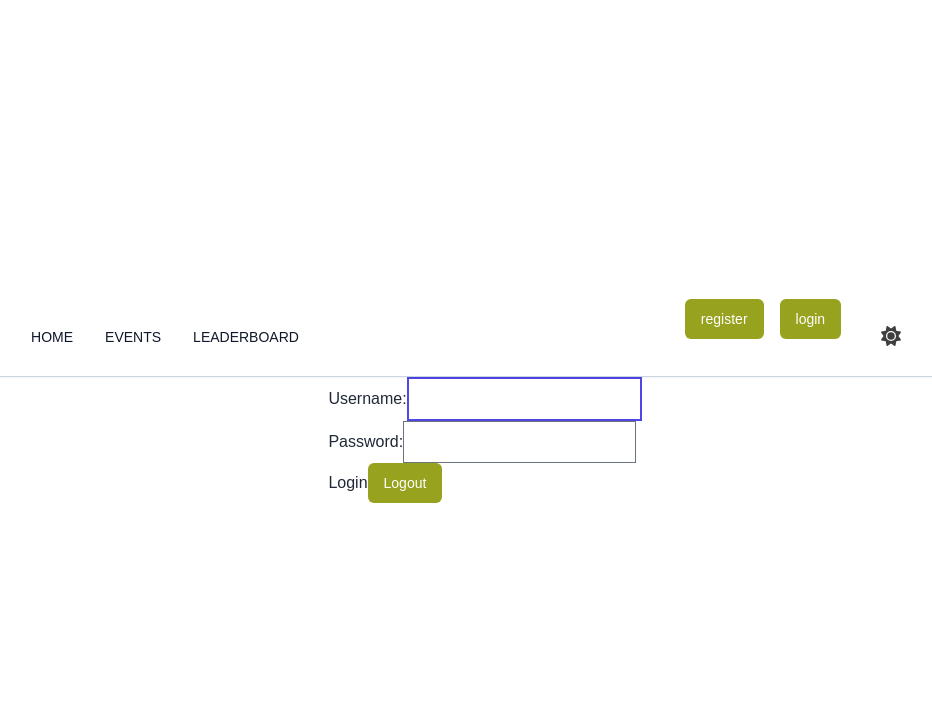
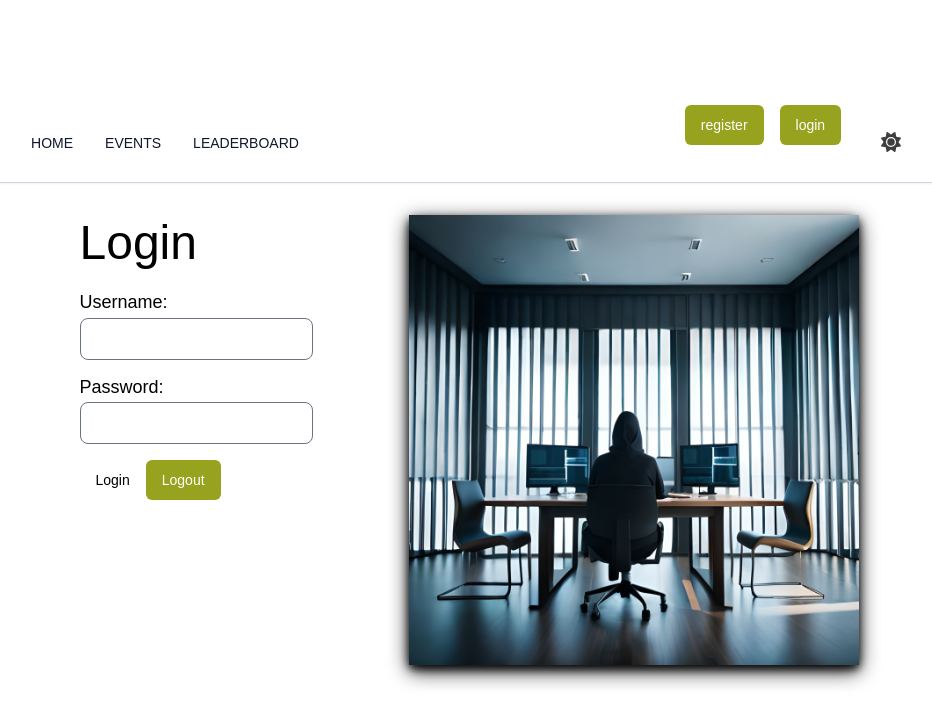
Before and after one commit to anton-cornak/codefights-web, a Next.js app in the folder front-end/: page /login in a window 1280 px wide. Shown: the top 726 px of the page, without its empty margins (155-1087 px from the left). Built offline with nearby package versions, Linux system fonts and the light colour scheme; a web font is replaced by a local one; what prettier-plugin-tailwindcss would draw is missing.

Commit message:
style added

```diff
--- a/front-end/pages/login.tsx
+++ b/front-end/pages/login.tsx
@@ -2,11 +2,14 @@ import { useRouter } from "next/router";
 import React, { useState } from "react";
 import axios from "axios";
 import LogoutButton from "../components/LogoutButton";
+import BoxShadowImage from "../components/BoxShadowImage";
 
 const LoginForm = () => {
   const [username, setUsername] = useState("");
   const [password, setPassword] = useState("");
   const [errorMessage, setErrorMessage] = useState("");
+  const [loading, setLoading] = useState(false);
+  const router = useRouter();
 
   const handleUsernameChange = (event: React.ChangeEvent<HTMLInputElement>) => {
     setUsername(event.target.value);
@@ -16,14 +19,13 @@ const LoginForm = () => {
     setPassword(event.target.value);
   };
 
-  const router = useRouter();
-
   const handleSubmit = async (event: React.FormEvent<HTMLFormElement>) => {
     event.preventDefault();
 
     const loginUrl: string = process.env.NEXT_PUBLIC_LOGIN_URL!;
 
     try {
+      setLoading(true);
       const response = await axios.post(loginUrl, {
         username: username,
         password: password,
@@ -36,46 +38,61 @@ const LoginForm = () => {
       localStorage.setItem("username", usernameFromBackend);
       localStorage.setItem("role", role);
 
-      alert("you are logged in");
-      // Do something with the token or navigate to a different page
-
-      if (role === "USER") {
-        router.push("/user");
-      } else if (role === "ADMIN") {
-        router.push("/admin");
+      if (role === "USER" || role === "ADMIN") {
+        router.push("/eventsNEW");
       }
     } catch (error) {
       console.error(error);
       setErrorMessage("Wrong username or password!");
-      // Handle error, show error message, etc.
+    } finally {
+      setLoading(false);
     }
   };
 
   return (
-    <form onSubmit={handleSubmit}>
-      <div>
-        <label htmlFor="username">Username:</label>
+    <div className="md:flex">
+      <div className="p-8">
+        <form onSubmit={handleSubmit} className="block mt-1 text-lg leading-tight font-medium text-black dark:text-white">
+          <h1 className="text-5xl text-black dark:text-white">Login</h1>
+          <div className="mb-4">
+            <label htmlFor="username" className="block font-medium text-black dark:text-white mt-6">
+              Username:
+            </label>
             <input
               type="text"
               id="username"
               value={username}
               onChange={handleUsernameChange}
-          className="border-solid border-2 border-indigo-600"
+              className="mt-1 px-3 py-2 border rounded-lg w-full focus:outline-none focus:ring-2 focus:ring-gray-600"
             />
           </div>
-      <div>
-        <label htmlFor="password">Password:</label>
+          <div className="mb-4">
+            <label htmlFor="password" className="block font-medium text-black dark:text-white">
+              Password:
+            </label>
             <input
               type="password"
               id="password"
               value={password}
               onChange={handlePasswordChange}
+              className="mt-1 px-3 py-2 border rounded-lg w-full focus:outline-none focus:ring-2 focus:ring-gray-600"
             />
           </div>
           {errorMessage && <p className="error text-red-600"> {errorMessage} </p>}
-      <button type="submit">Login</button>
+          <button
+            type="submit"
+            className="px-4 py-2 text-sm font-medium text-black dark:text-white bg-custom_light_grey rounded-sm hover:bg-custom_green focus:outline-none focus:ring-2 focus:ring-custom_green"
+            disabled={loading}
+          >
+            {loading ? "Logging in..." : "Login"}
+          </button>
           <LogoutButton />
         </form>
+      </div>
+      <div className="md:shrink-0 mr-16 mt-0 ml-16">
+        <BoxShadowImage alt="Example Image" src="registrationImage.jpg" width={450} height={350} />
+      </div>
+    </div>
   );
 };
 
```
Lines whose indentation alone changed are shown as unchanged.
